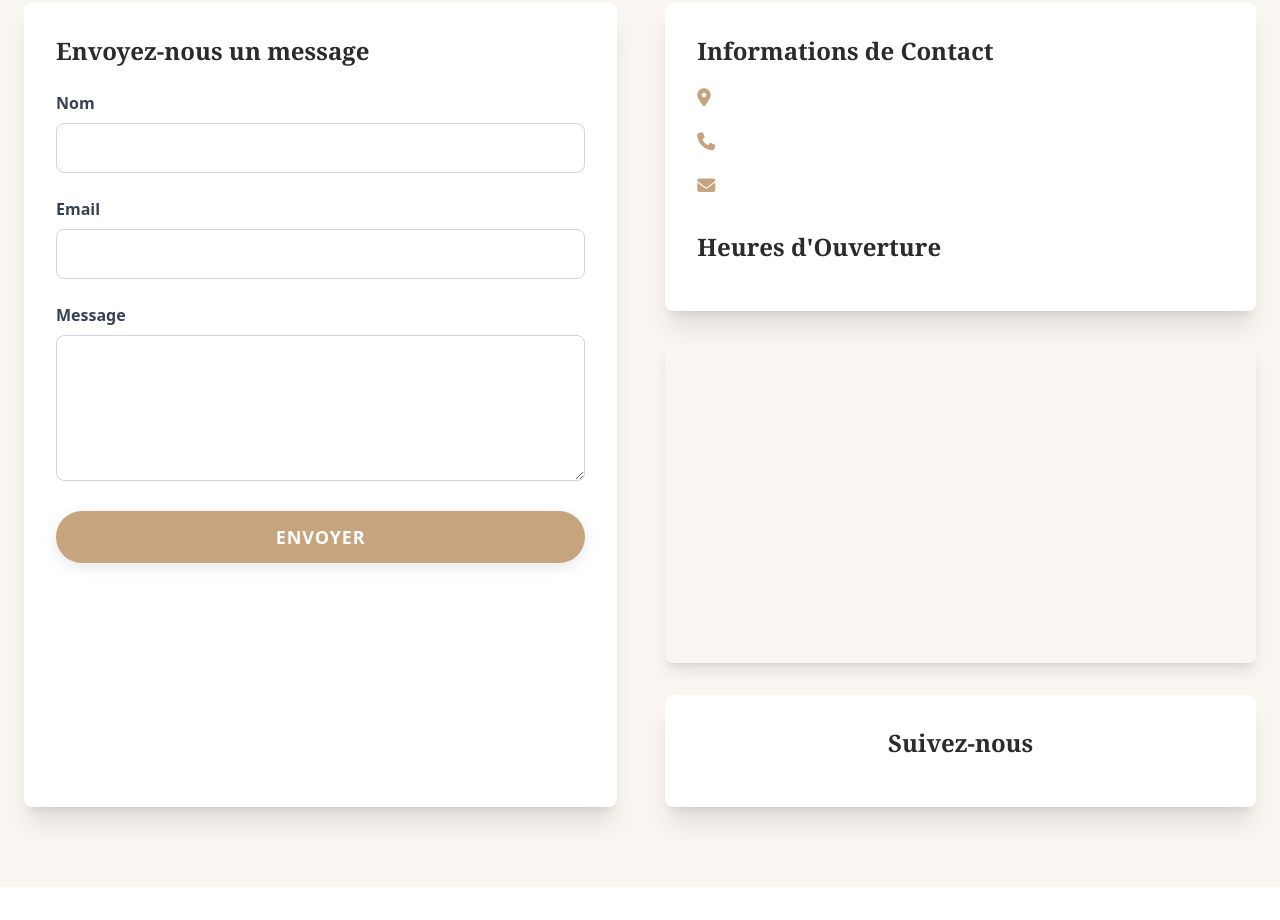
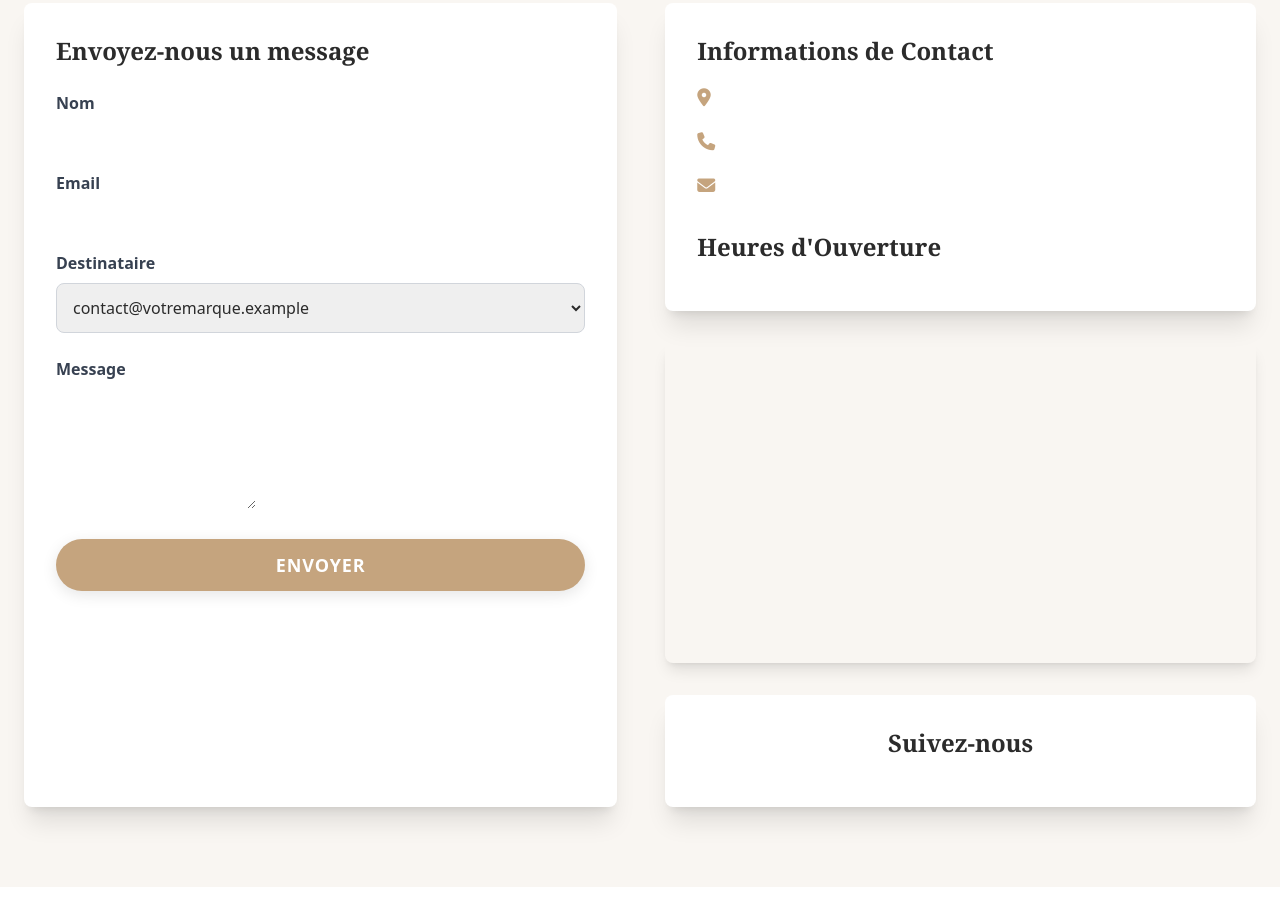
Before and after one commit to emirmed010/bijoux-page, a website: page index.html in a window 1280 px wide. Shown: the part 3037-3957 px from the top of the page. Drawn offline with nearby package versions, Linux system fonts and the light colour scheme; no server answers; a web font is replaced by a local one.

Commit message:
Update index.html

```diff
--- a/index.html
+++ b/index.html
@@ -240,17 +240,26 @@
                             <div class="mb-6">
                                 <label for="name" class="block text-gray-700 font-bold mb-2" data-lang="fr" id="form-name-label-fr">Nom</label>
                                 <label for="name" class="block text-gray-700 font-bold mb-2 hidden" data-lang="ar" id="form-name-label-ar">الاسم</label>
-                                <input type="text" id="name" name="name" class="w-full border border-gray-300 rounded-lg p-3" required>
+                                <input type="text" id="name" name="name" class="contact-input" required>
                             </div>
                             <div class="mb-6">
                                 <label for="email" class="block text-gray-700 font-bold mb-2" data-lang="fr" id="form-email-label-fr">Email</label>
                                 <label for="email" class="block text-gray-700 font-bold mb-2 hidden" data-lang="ar" id="form-email-label-ar">البريد الإلكتروني</label>
-                                <input type="email" id="email" name="email" class="w-full border border-gray-300 rounded-lg p-3" required>
+                                <input type="email" id="email" name="email" class="contact-input" required>
+                            </div>
+                            <div class="mb-6">
+                                <label for="recipient" class="block text-gray-700 font-bold mb-2" data-lang="fr">Destinataire</label>
+                                <label for="recipient" class="block text-gray-700 font-bold mb-2 hidden" data-lang="ar">المستلم</label>
+                                <select id="recipient" name="recipient" class="w-full border border-gray-300 rounded-lg p-3">
+                                    <option value="contact">contact@votremarque.example</option>
+                                    <option value="support">support@votremarque.example</option>
+                                    <option value="help">help@votremarque.example</option>
+                                </select>
                             </div>
                             <div class="mb-6">
                                 <label for="message" class="block text-gray-700 font-bold mb-2" data-lang="fr" id="form-message-label-fr">Message</label>
                                 <label for="message" class="block text-gray-700 font-bold mb-2 hidden" data-lang="ar" id="form-message-label-ar">الرسالة</label>
-                                <textarea id="message" name="message" rows="5" class="w-full border border-gray-300 rounded-lg p-3" required></textarea>
+                                <textarea id="message" name="message" rows="5" class="contact-textarea" required></textarea>
                             </div>
                             <button type="submit" class="btn btn-gold w-full py-3 px-10 text-lg" data-lang="fr" id="form-submit-button-fr">Envoyer</button>
                             <button type="submit" class="btn btn-gold w-full py-3 px-10 text-lg hidden" data-lang="ar" id="form-submit-button-ar">إرسال</button>
```
